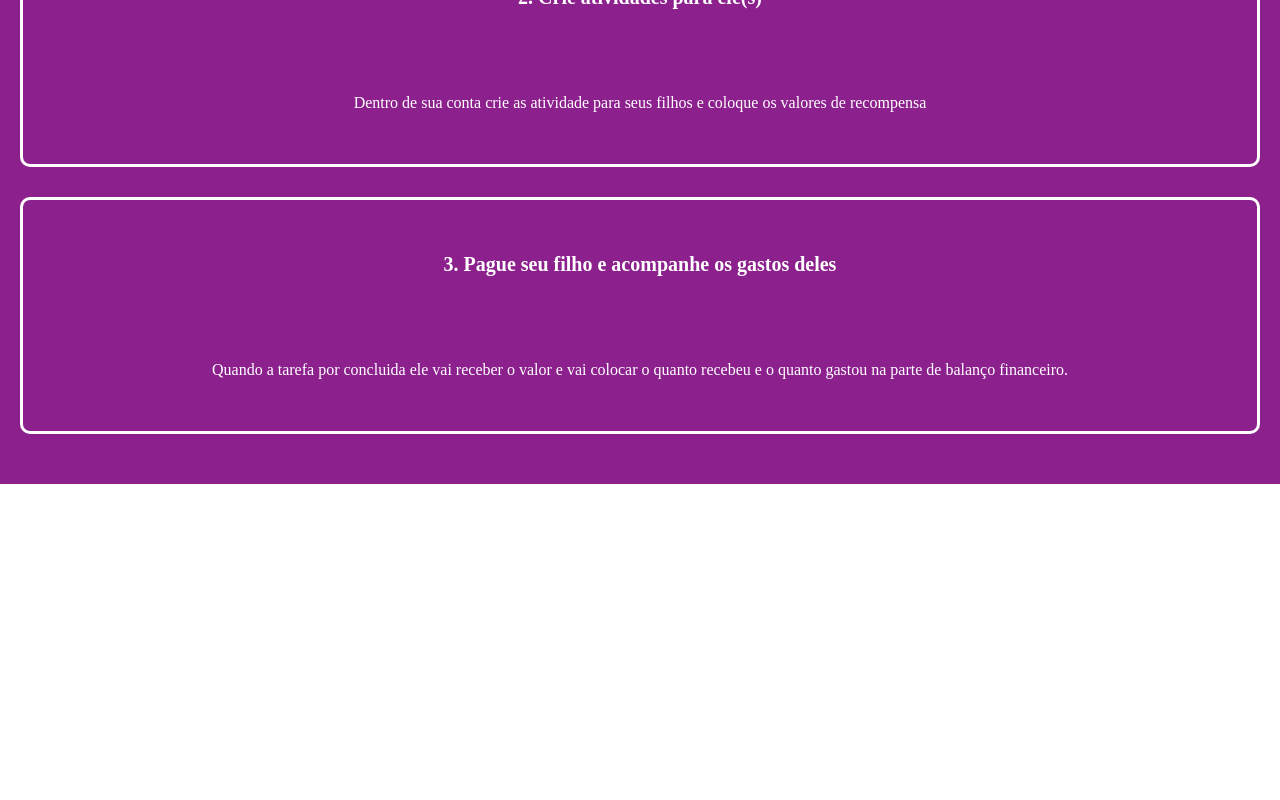
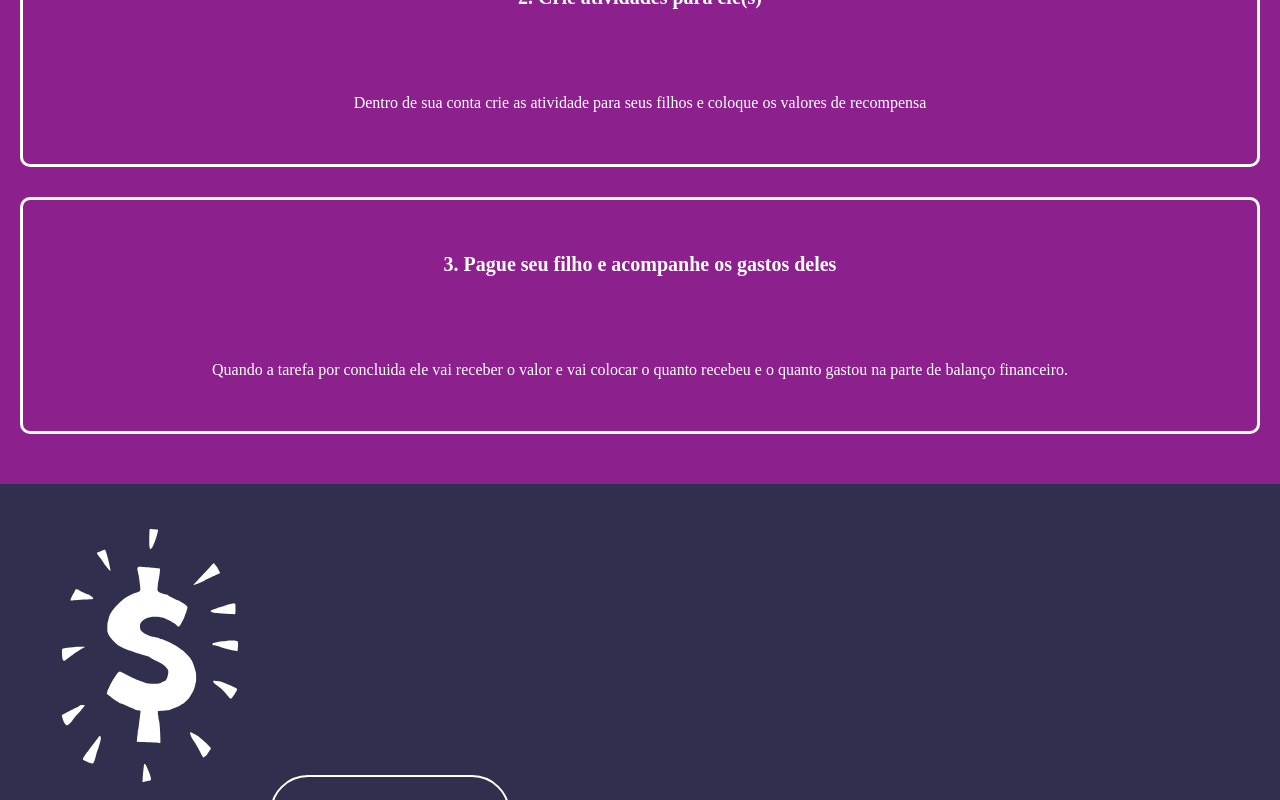
Before and after one commit to gustavool1/capstone-q2-educ-financeira-g4, a React (Create React App) app: page / in a window 1280 px wide. Shown: the part 2000-2800 px from the top of the page. Before the commit the page ends 2484 px from the top, so only its background shows below. Built offline with nearby package versions, Linux system fonts and the light colour scheme.

Commit message:
feat: adding the join today section

```diff
--- a/src/Pages/Home/index.tsx
+++ b/src/Pages/Home/index.tsx
@@ -1,4 +1,12 @@
-import { VideoContainer, HowItWorks, KnowMore, Content, Steps } from "./style";
+import {
+  VideoContainer,
+  HowItWorks,
+  KnowMore,
+  Content,
+  Steps,
+  JoinToday,
+} from "./style";
+import Dollar from "../../assets/images/Dollar.svg";
 export const Home = () => {
   return (
     <>
@@ -66,6 +74,11 @@ export const Home = () => {
           </p>
         </div>
       </Steps>
+
+      <JoinToday>
+        <img src={Dollar} alt="Dollar representation" />
+        <button>Cadastre-se</button>
+      </JoinToday>
     </>
   );
 };
--- a/src/Pages/Home/style.ts
+++ b/src/Pages/Home/style.ts
@@ -41,7 +41,7 @@ export const KnowMore = styled.div`
     margin: 0 auto;
     border-radius: 50px;
     font-size: 28px;
-    width: 100%;
+    width: 240px;
   }
 `;
 
@@ -97,3 +97,22 @@ export const Steps = styled.div`
     }
   }
 `;
+export const JoinToday = styled.div`
+  padding: 45px 30px;
+  background-color: #302f4d;
+  img {
+    width: 240px;
+    height: 253px;
+    margin-bottom: 40px;
+  }
+  button {
+    padding: 20px;
+    background-color: transparent;
+    border: 2px solid #fff;
+    color: #fff;
+    margin: 0 auto;
+    border-radius: 50px;
+    font-size: 28px;
+    width: 240px;
+  }
+`;
```
Also changed, not shown: src/assets/images/Dollar.svg (added).
